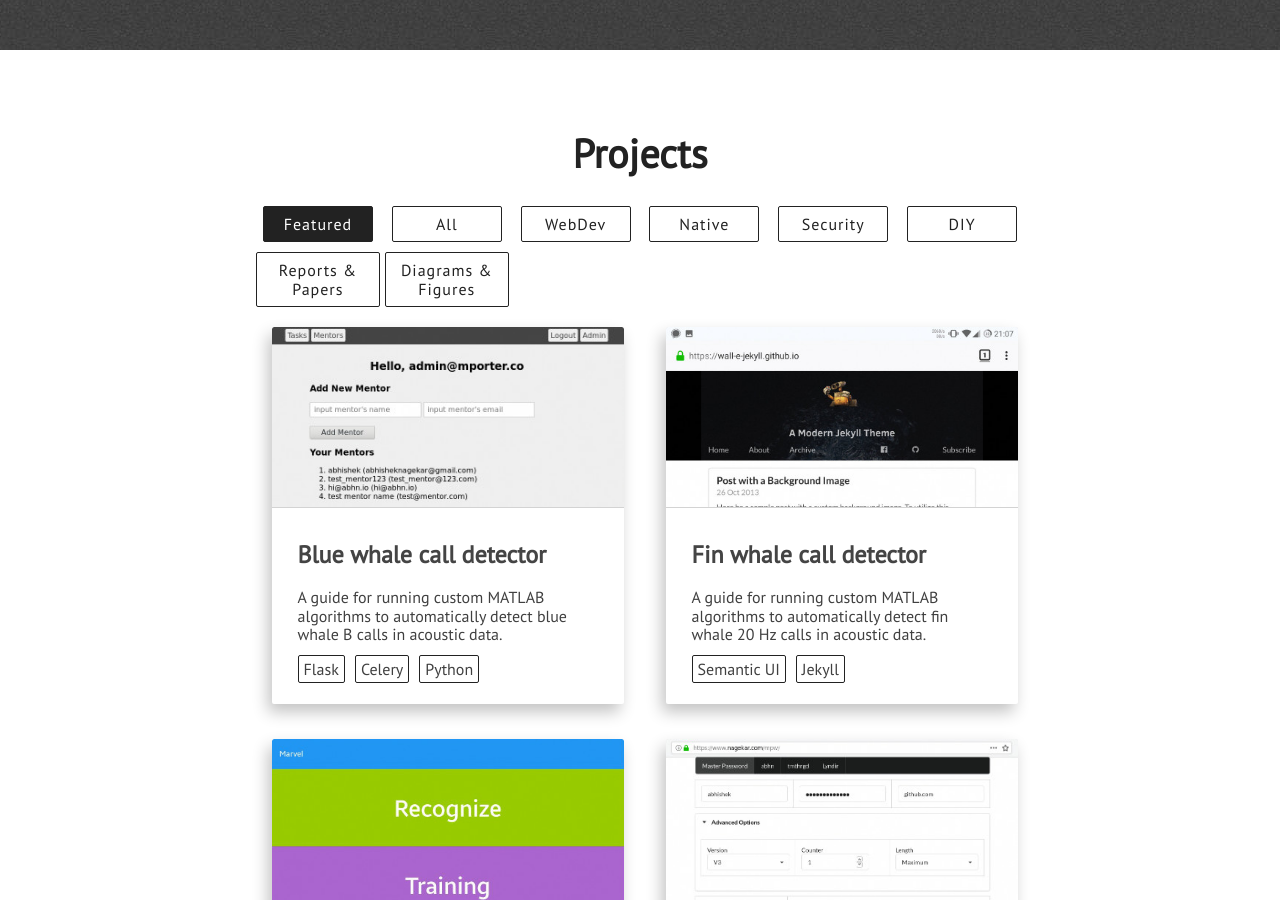
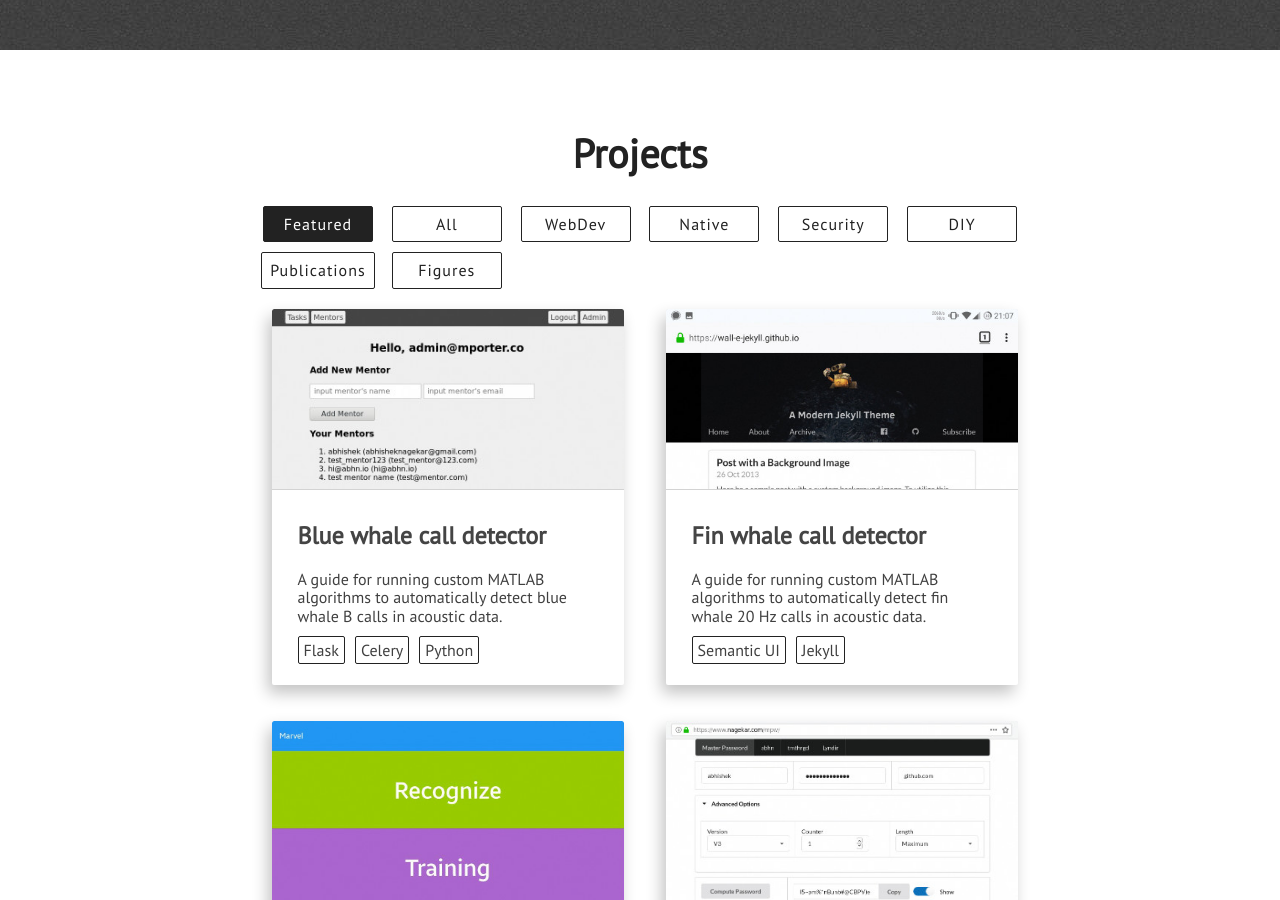
Before and after one commit to alrice12/alrice12.github.io, a Jekyll site: the page built from index.html, in a window 1280 px wide and 900 px high, scrolled down 2850 px. Built offline with Jekyll 4.4.1, drawn with Linux system fonts in a browser that asks for light colours; nearby versions of some CDN libraries.

Commit message:
Update projects.html

```diff
--- a/_includes/projects.html
+++ b/_includes/projects.html
@@ -11,8 +11,8 @@
                     <a id="native" class="semi-transparent-button with-border white-button" onclick="selected('native')">Native</a>
                     <a id="security" class="semi-transparent-button with-border white-button" onclick="selected('security')">Security</a>
                     <a id="diy" class="semi-transparent-button with-border white-button" onclick="selected('diy')">DIY</a>
-                    <a id="papers" class="semi-transparent-button with-border white-button" onclick="selected('papers')">Reports & Papers</a>
-                    <a id="figures" class="semi-transparent-button with-border white-button" onclick="selected('figures')">Diagrams & Figures</a>
+                    <a id="publications" class="semi-transparent-button with-border white-button" onclick="selected('publications')">Publications</a>
+                    <a id="figures" class="semi-transparent-button with-border white-button" onclick="selected('figures')">Figures</a>
 
                 </div>
 
```
